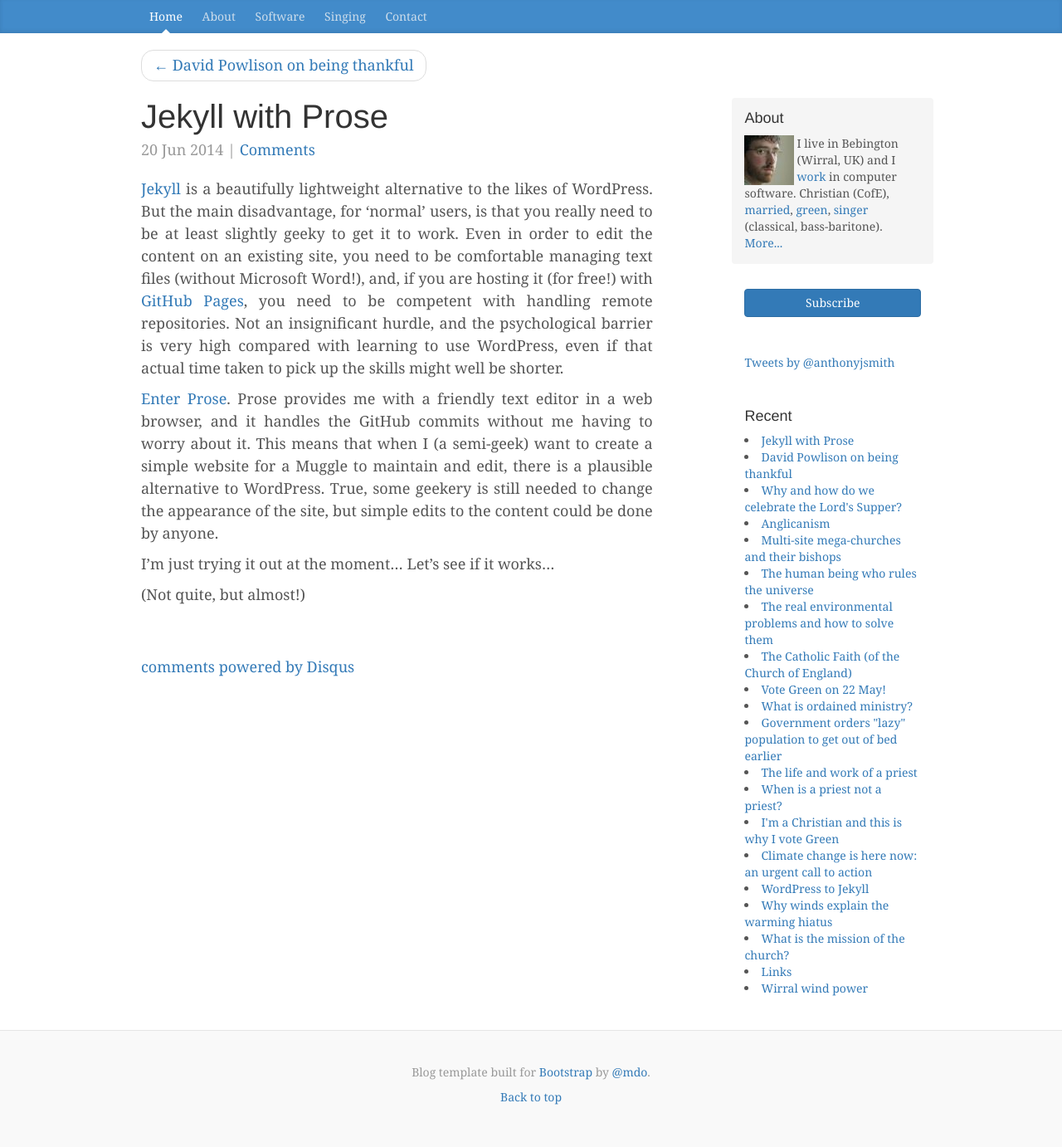
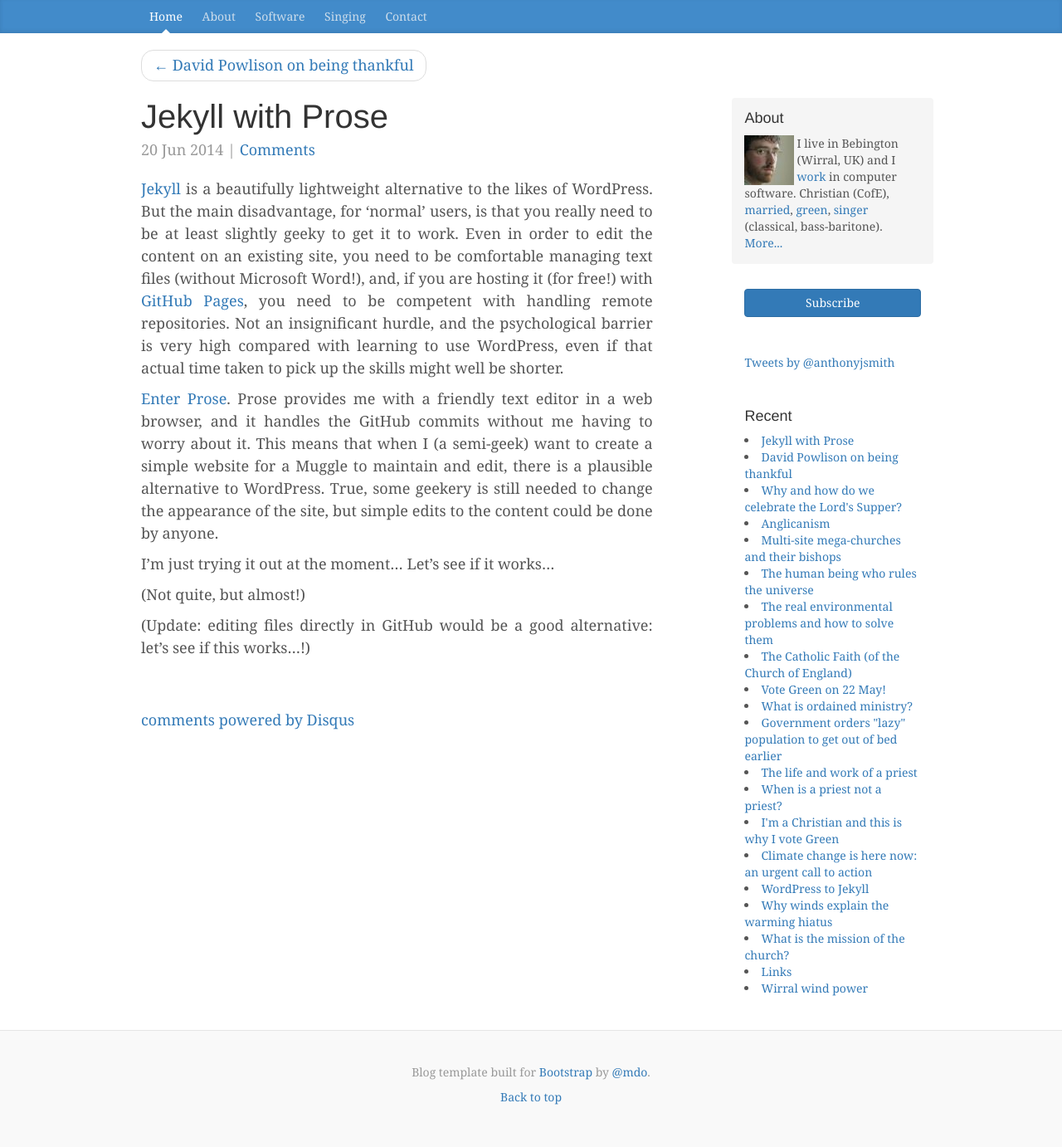
Before and after one commit to anthonyjsmith/anthonyjsmith.github.io, a Jekyll site: the page built from _posts/2014-06-20-jekyll-with-prose.md, in a window 1280 px wide. Shown: the whole page at 83% size. Built offline with Jekyll 4.4.1, drawn with Linux system fonts in a browser that asks for light colours; nearby versions of some CDN libraries; Markdown is read by kramdown in place of the engine named in the settings; comment, search, counter and statistics services are not loaded.

Commit message:
Update 2014-06-20-jekyll-with-prose.md

```diff
--- a/_posts/2014-06-20-jekyll-with-prose.md
+++ b/_posts/2014-06-20-jekyll-with-prose.md
@@ -9,3 +9,5 @@ title: Jekyll with Prose
 I'm just trying it out at the moment... Let's see if it works...
 
 (Not quite, but almost!)
+
+(Update: editing files directly in GitHub would be a good alternative: let's see if this works...!)
```
